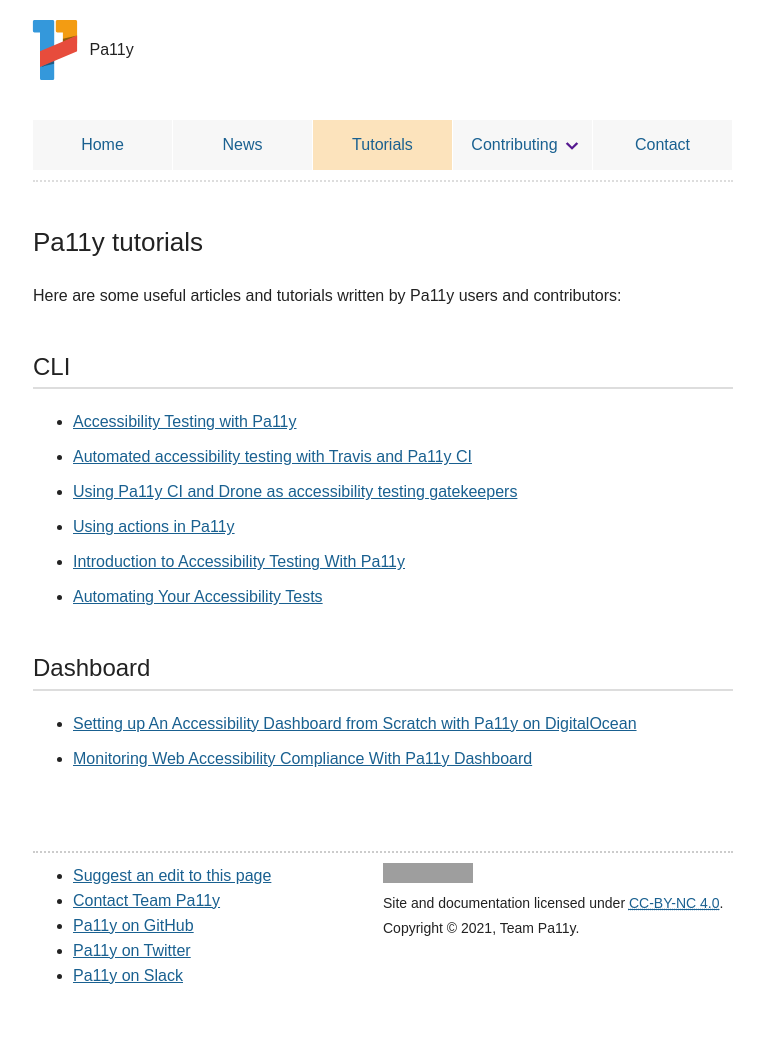
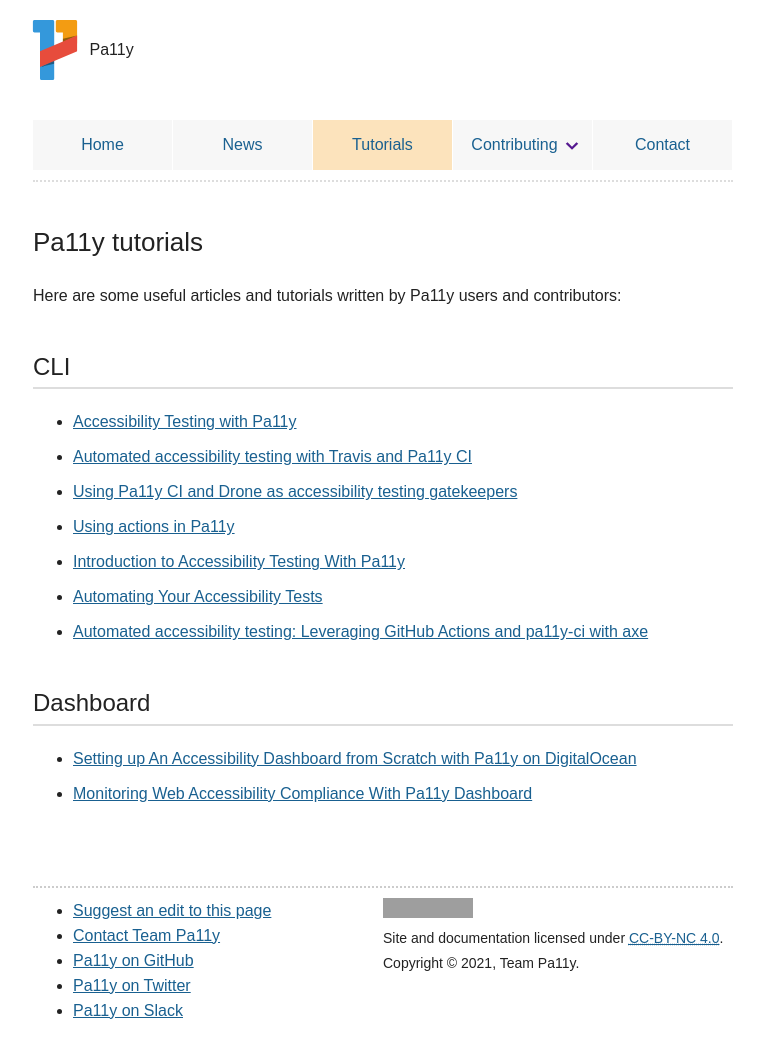
Before and after one commit to pa11y/pa11y.github.io, a Jekyll site: the page built from pages/tutorials.md, in a window 1280 px wide. Shown: the whole page, without its empty margins (257-1021 px from the left). Built offline with Jekyll 4.4.1, drawn with Linux system fonts in a browser that asks for light colours; before the commit the page ends 1028 px from its top, so only the background shows below that; grey boxes are pictures that could not be loaded.

Commit message:
Add new pa11y-ci tutorial to list
As suggested in https://github.com/pa11y/pa11y-ci/issues/130

```diff
--- a/_data/tutorials.yml
+++ b/_data/tutorials.yml
@@ -23,6 +23,9 @@ cli:
   - title: Automating Your Accessibility Tests
     url: https://24ways.org/2017/automating-your-accessibility-tests
 
+  - title: Automated accessibility testing&#58; Leveraging GitHub Actions and pa11y-ci with axe
+    url: https://accessibility.civicactions.com/posts/automated-accessibility-testing-leveraging-github-actions-and-pa11y-ci-with-axe
+
 dashboard:
 
   - title: Setting up An Accessibility Dashboard from Scratch with Pa11y on DigitalOcean
```
